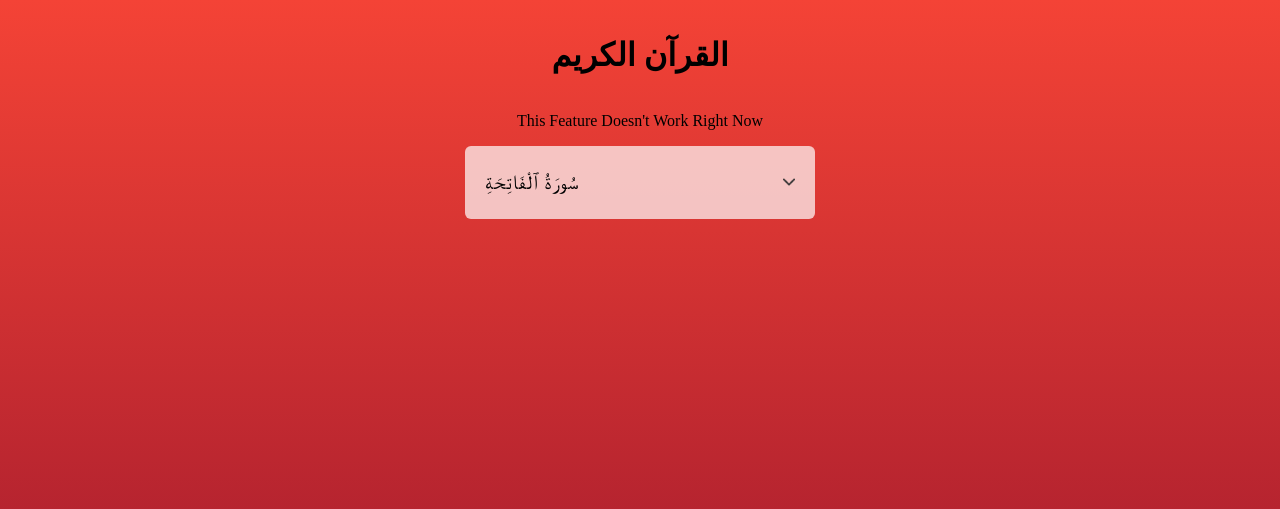
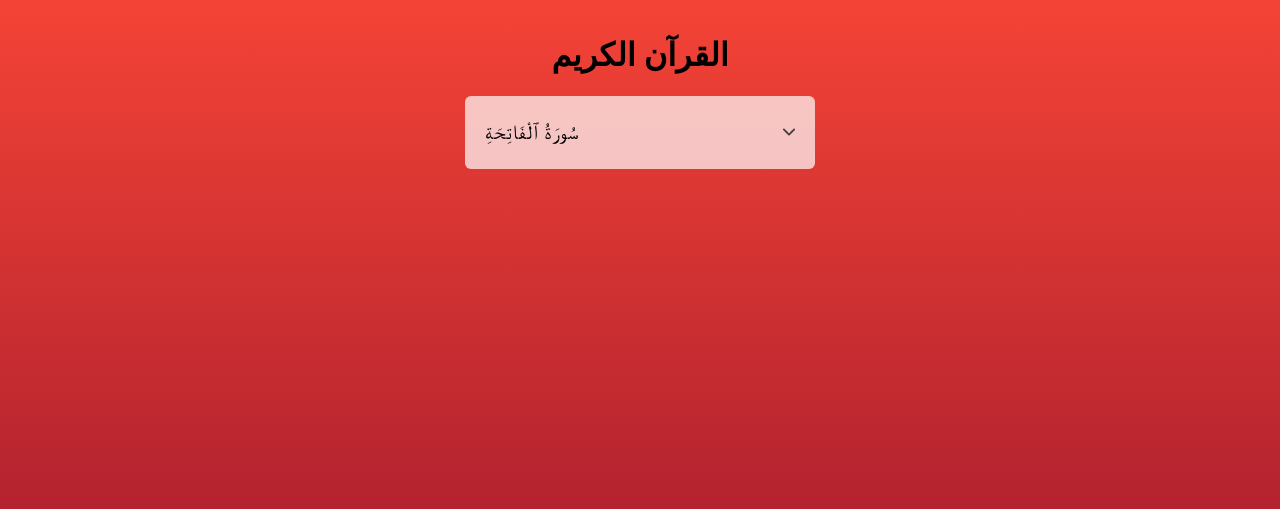
Before and after one commit to Kareemhesham2005/Mushaf, a plain HTML site: page index.html in a window 1280 px wide. Shown: the top 509 px of the page. Drawn offline with Linux system fonts and the light colour scheme; no server answers.

Commit message:
Update index.html

```diff
--- a/index.html
+++ b/index.html
@@ -9,7 +9,6 @@
   </head>
   <body>
     <h1>القرآن الكريم</h1>
-    <p>This Feature Doesn't Work Right Now</p>
     <div class="select">
       <div class="selectField">
         <p>سُورَةُ ٱلْفَاتِحَةِ</p>
```
